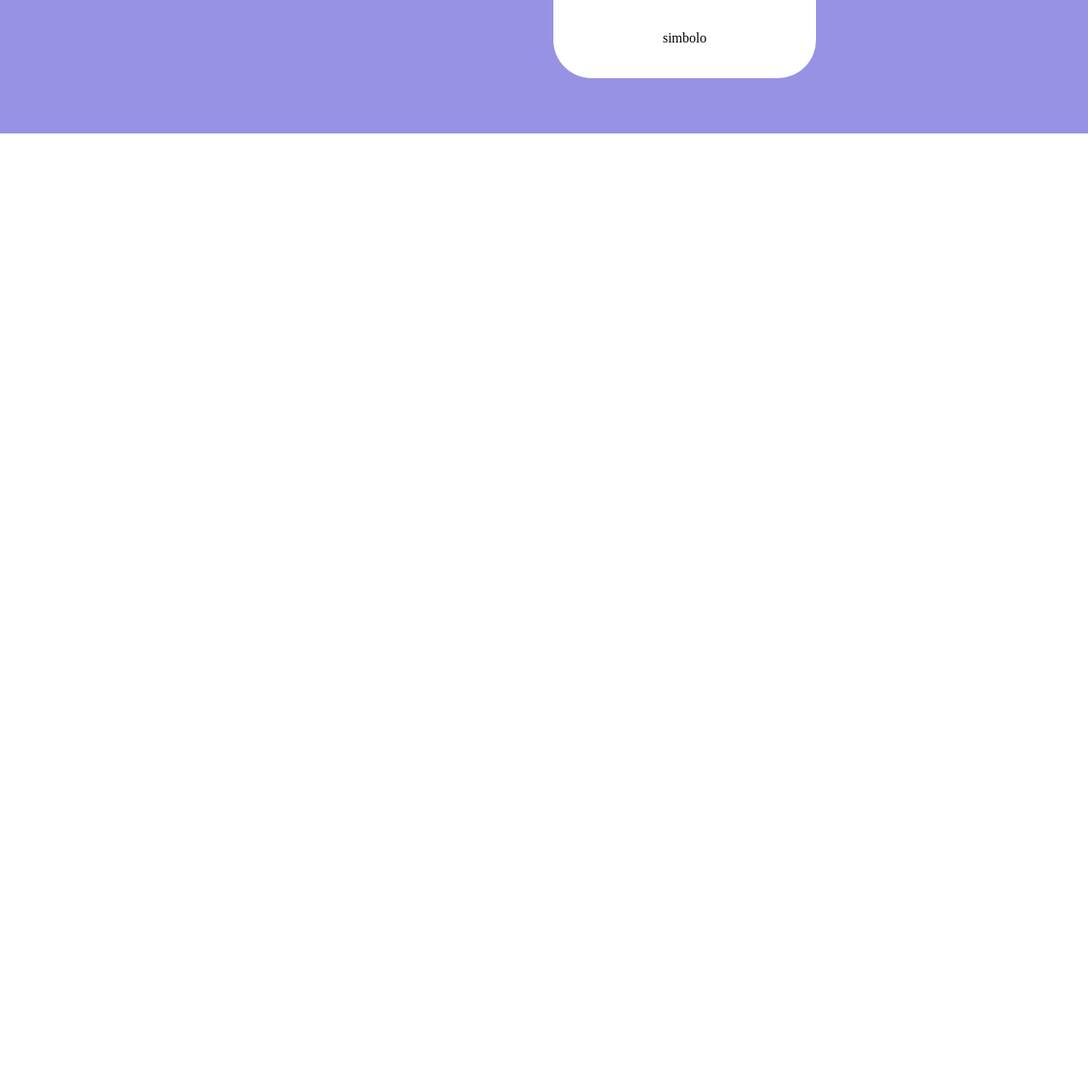
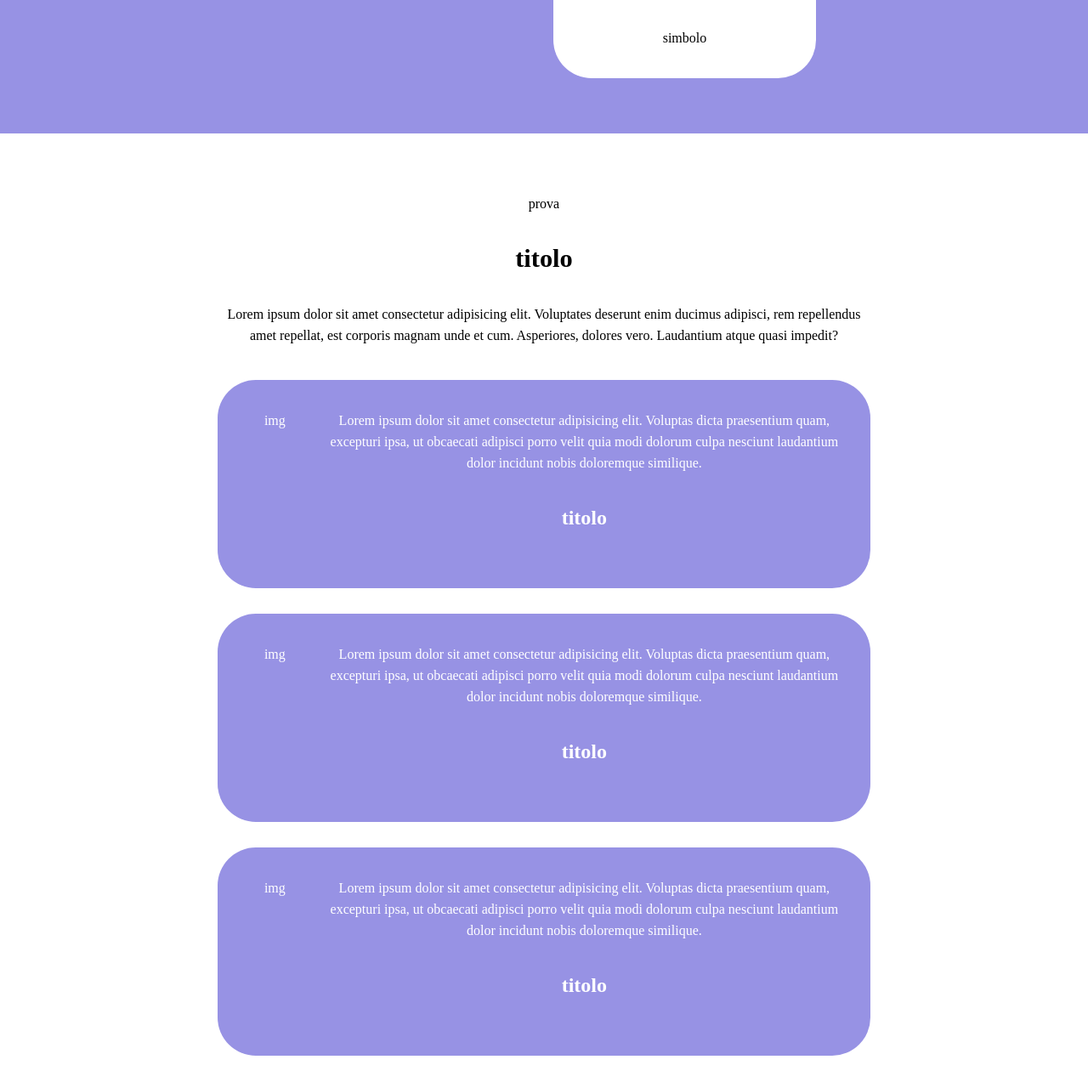
Before and after one commit to matteomedori/htmlcss-responsive-layout, a plain HTML site: page index.html in a window 1280 px wide. Shown: the part 1613-2893 px from the top of the page at 85% size. Before the commit the page ends 1770 px from the top, so only its background shows below. Drawn offline with Linux system fonts and the light colour scheme.

Commit message:
feat: third section

```diff
--- a/css/style.css
+++ b/css/style.css
@@ -48,8 +48,12 @@ button {
   margin: 0 auto;
 }
 
+h3 {
+  font-size: 2.2rem;
+}
+
 h4 {
-  font-size: 2rem;
+  font-size: 1.9rem;
 }
 
 h5 {
@@ -136,7 +140,7 @@ MAIN
   color: white;
 }
 
-.second-sect h4 {
+.second-sect h3 {
   margin-top: 90px;
   margin-bottom: 60px;
 }
@@ -150,6 +154,30 @@ MAIN
   background-color: white;
   border-radius: 45px;
   color: black;
+}
+
+/*third section*/
+.third-sect {
+  padding: 70px 0;
+}
+
+.third-sect h4 {
+  margin-top: 40px;
+  margin-bottom: 40px;
+}
+
+.third-sect p {
+  margin-bottom: 40px;
+}
+
+.third-sect .box {
+  background-color: #9792e4;
+  color: white;
+  margin-bottom: 30px;
+}
+
+.third-sect .box h5 {
+  color: white;
 }
 
 /*
@@ -176,6 +204,14 @@ RESPONSIVE
 
   .first-sect .container .w-33 {
     width: calc((100% - 50px) / 3);
+  }
+
+  .third-sect .box {
+    display: flex;
+  }
+
+  .third-sect .box > div:first-child {
+    width: 30%;
   }
 }
 
--- a/index.html
+++ b/index.html
@@ -108,7 +108,7 @@
         <div class="container">
           <div>
             <div>img</div>
-            <h4>titolo</h4>
+            <h3>titolo</h3>
             <p>
               Lorem ipsum dolor sit amet consectetur adipisicing elit. Eum fuga
               doloremque numquam corporis explicabo quibusdam, porro quasi
@@ -131,6 +131,57 @@
         <!-- /container che flexa sopra i 992px -->
       </section>
       <!-- /second section -->
+
+      <!-- third section -->
+      <section class="third-sect">
+        <div class="container text-center">
+          <div>prova</div>
+          <h4>titolo</h4>
+          <p>
+            Lorem ipsum dolor sit amet consectetur adipisicing elit. Voluptates
+            deserunt enim ducimus adipisci, rem repellendus amet repellat, est
+            corporis magnam unde et cum. Asperiores, dolores vero. Laudantium
+            atque quasi impedit?
+          </p>
+          <div class="box">
+            <div>img</div>
+            <div>
+              <p>
+                Lorem ipsum dolor sit amet consectetur adipisicing elit.
+                Voluptas dicta praesentium quam, excepturi ipsa, ut obcaecati
+                adipisci porro velit quia modi dolorum culpa nesciunt laudantium
+                dolor incidunt nobis doloremque similique.
+              </p>
+              <h5>titolo</h5>
+            </div>
+          </div>
+          <div class="box">
+            <div>img</div>
+            <div>
+              <p>
+                Lorem ipsum dolor sit amet consectetur adipisicing elit.
+                Voluptas dicta praesentium quam, excepturi ipsa, ut obcaecati
+                adipisci porro velit quia modi dolorum culpa nesciunt laudantium
+                dolor incidunt nobis doloremque similique.
+              </p>
+              <h5>titolo</h5>
+            </div>
+          </div>
+          <div class="box">
+            <div>img</div>
+            <div>
+              <p>
+                Lorem ipsum dolor sit amet consectetur adipisicing elit.
+                Voluptas dicta praesentium quam, excepturi ipsa, ut obcaecati
+                adipisci porro velit quia modi dolorum culpa nesciunt laudantium
+                dolor incidunt nobis doloremque similique.
+              </p>
+              <h5>titolo</h5>
+            </div>
+          </div>
+        </div>
+      </section>
+      <!-- /third section -->
     </main>
     <!-- /main -->
   </body>
```
